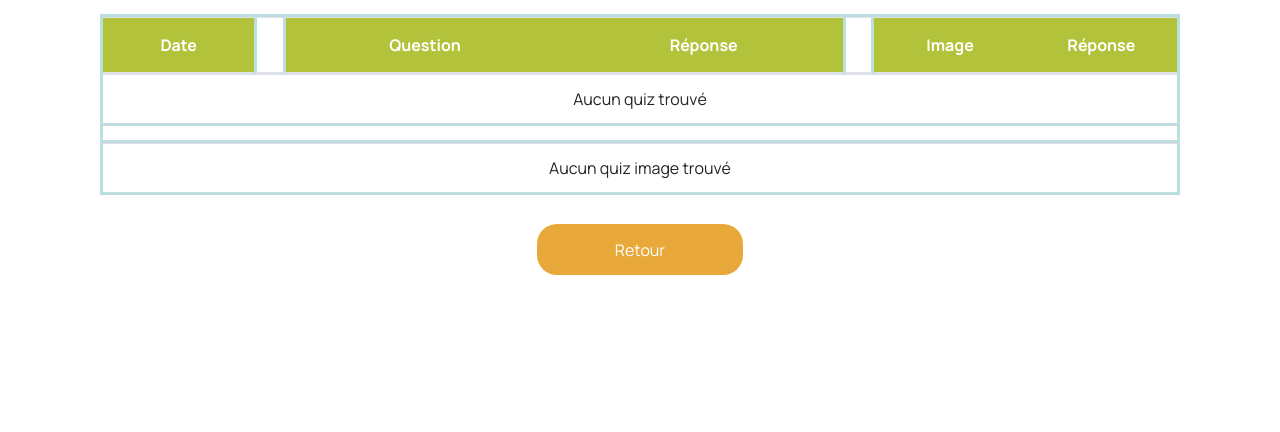
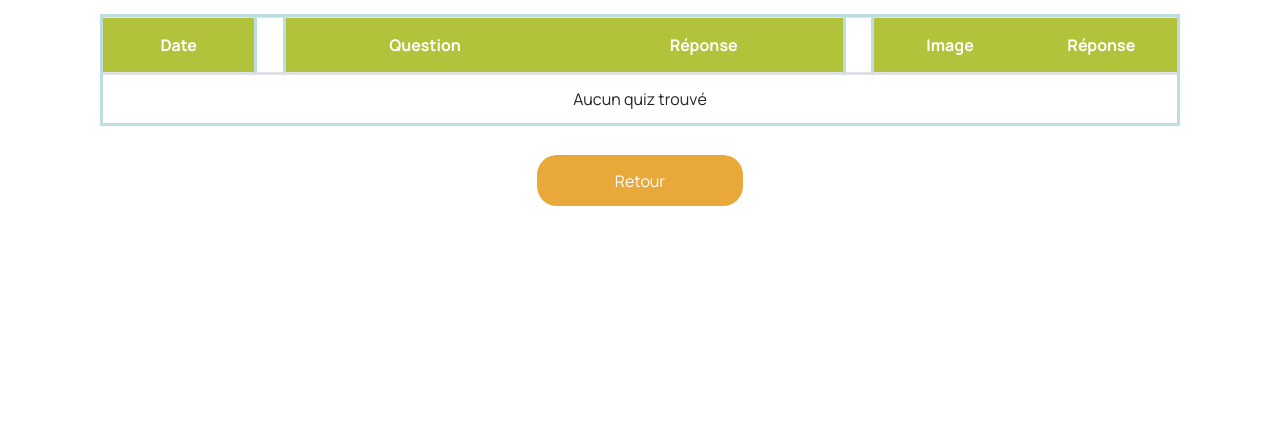
Before and after one commit to Veraghe/quiz, a Symfony app: template quizz/templates/utilisateur/compte.html.twig in a window 1280 px wide. Shown: the part 253-685 px from the top of the page. Run offline with Twig, Linux system fonts and the light colour scheme; the template is opened without the code that fills it, so the values that code supplies are empty; some libraries are stand-ins or nearby versions; some web fonts are replaced.

Commit message:
matin 29/07/2020

```diff
--- a/quizz/templates/questionnaire/index.html.twig
+++ b/quizz/templates/questionnaire/index.html.twig
@@ -21,6 +21,9 @@
         {% else %}
                 <p>Il n'y a pas de questionnaire &#128546;</p>
         {% endfor %}
+        <div class="blocAdmin">
+            <a href="{{ path('quiz_image_index') }}" class=""><h3>Gestion Quiz Images</h3></a>
+        </div>
     </div>
     <div class="centerbtn">
         <a href="{{ path('questionnaire_new') }}" class="btn bleu">Ajouter</a>
--- a/quizz/templates/quiz_image/index.html.twig
+++ b/quizz/templates/quiz_image/index.html.twig
@@ -37,6 +37,6 @@
     <div class="centerbtn">
         <a href="{{ path('quiz_image_new') }}" class="btn bleu">Ajouter</a>
 
-        <a href="{{ path('home') }}" class="btn orange">Retour</a>
+        <a href="{{ path('questionnaire_index') }}" class="btn orange">Retour</a>
     </div>
 {% endblock %}
--- a/quizz/templates/quiz_image/quizImage.html.twig
+++ b/quizz/templates/quiz_image/quizImage.html.twig
@@ -38,7 +38,7 @@
         <div class="centerbtn">
             <button class="btn vert">{{ button_label|default('Valider') }}</button>
             <a href="{{ asset('home') }}" class="btn orange">Retour</a>
-            <a href="{{ path('quiz_image_index') }}" class="bleu btn">Gestion Quiz Images</a>
+
 
         </div>
         <!-- dans le controller : si, ils ont le même id c'est la bonne réponse -->
--- a/quizz/templates/reponse_utilisateur/index.html.twig
+++ b/quizz/templates/reponse_utilisateur/index.html.twig
@@ -29,11 +29,11 @@
                 {% endif %}
                 <td class="flexG">{{ reponse_utilisateur.Question}}</td>
 
-                {% if valeurReponse[key] == 0 %}
+                {# {% if valeurReponse[key] == 0 %} #}
                     <td class="flexG orange">{{ reponse_utilisateur.Reponse}}</td>
-                {% else %}
+                {# {% else %}
                     <td class="flexG vert">{{ reponse_utilisateur.Reponse}}</td>
-                {% endif %}
+                {% endif %} #}
 
                 <td class="flexP">
                     {# <a href="{{ path('reponse_utilisateur_show', {'id': reponse_utilisateur.id}) }}"><i class="far fa-eye"></i></a> #}
--- a/quizz/templates/utilisateur/btnUtilisateur.html.twig
+++ b/quizz/templates/utilisateur/btnUtilisateur.html.twig
@@ -9,6 +9,8 @@
             <div class="blocs">
                 <a href="{{ path('utilisateur_index') }}" class="orange btnBloc"><div class="bloc"><i class="fas fa-user-alt"></i><h3>Utilisateurs</h3></div></a>
                 <a href="{{ path('anonyme_index') }}" class="orange btnBloc"><div class="bloc"><i class="fas fa-clipboard-list"></i><h3>Anonymes</h3></div></a>
+                <a href="" class="vert btnBloc"><div class="bloc"><i class="fas fa-user-alt"></i><h3>Profil</h3></div></a>
+
             </div>
             <div class="centerbtn">
                 <a href="{{ path('admin') }}" class="btn orange">Retour</a>
--- a/quizz/templates/utilisateur/compte.html.twig
+++ b/quizz/templates/utilisateur/compte.html.twig
@@ -25,13 +25,13 @@
 
         {% for key, reponse_utilisateur in reponse_utilisateurs %}
             <tr>
-                {% if valeurReponse[key] == "" %}
+                {# {% if valeurReponse[key] == "" %}
                 <td class="none"></td>
-                {% else %}
+                {% else %} #}
                 <td>{{ reponse_utilisateur.Date|date('d-m-Y ') }}</td>
                 <td class="separation"></td>
                 <td class="flexG">{{ reponse_utilisateur.Question}}</td>
-                {% endif %}
+                {# {% endif %} #}
 
 
 
@@ -41,7 +41,7 @@
 
                     <td class="orange flexG">{{ reponse_utilisateur.Reponse}}</td>
                 {% elseif valeurReponse[key] == "" %}
-                    <td class="gris flexG none"></td>
+                    <td class="gris flexG"></td>
                 {% elseif valeurReponse[key] == 2 %}
                     <td class="bleu flexG">{{ reponse_utilisateur.ReponseTextarea}}</td>
                 {% else %}
@@ -66,25 +66,27 @@
                 <td colspan="2">Aucun quiz trouvé</td>
             </tr>
         {% endfor %}
-        <tr class="separationH"></tr>
-         {% for key, reponseQuizImage in reponseQuizImages %}
-         <tr class="imagequizCompte">
-                <td class="flexP"><img class="imageQuiz imageCompte" src="{{ asset(reponseQuizImage.Image) }}" alt=""></td>
+
+        {# <tr class="separationH"></tr> #}
+
+         {# {% for key, reponseQuizImage in reponseQuizImages %} #}
+         {# <tr class="imagequizCompte">
+                <td class="flexP"><img class="imageQuiz imageCompte" src="{{ asset(reponseQuizImage.Image) }}" alt=""></td> #}
                 {#  #}
-                {% if valeurReponse[key] != "" %}
+                {# {% if valeurReponse[key] != "" %}
                     <td class="gris"></td>
                 {% elseif valeurok[key] == 1 %}
-                    <td class="vert">{{ reponseQuizImage.ReponseImage}}</td>
+                    <td class="vert">{{ reponseQuizImage.ReponseImage}}</td> #}
 
-                {% else %}
+                {# {% else %}
                     <td class="orange">{{ reponseQuizImage.ReponseImage}}</td>
-                {% endif %}
-            </tr>
-         {% else %}
-            <tr>
+                {% endif %} #}
+            {# </tr> #}
+         {# {% else %} #}
+            {# <tr>
                 <td colspan="2">Aucun quiz image trouvé</td>
-            </tr>
-        {% endfor %}
+            </tr> #}
+        {# {% endfor %} #}
         </tbody>
     </table>
 
```
Also changed, not shown: quizz/src/Controller/ReponseUtilisateurController.php (+22 -19 lines).
